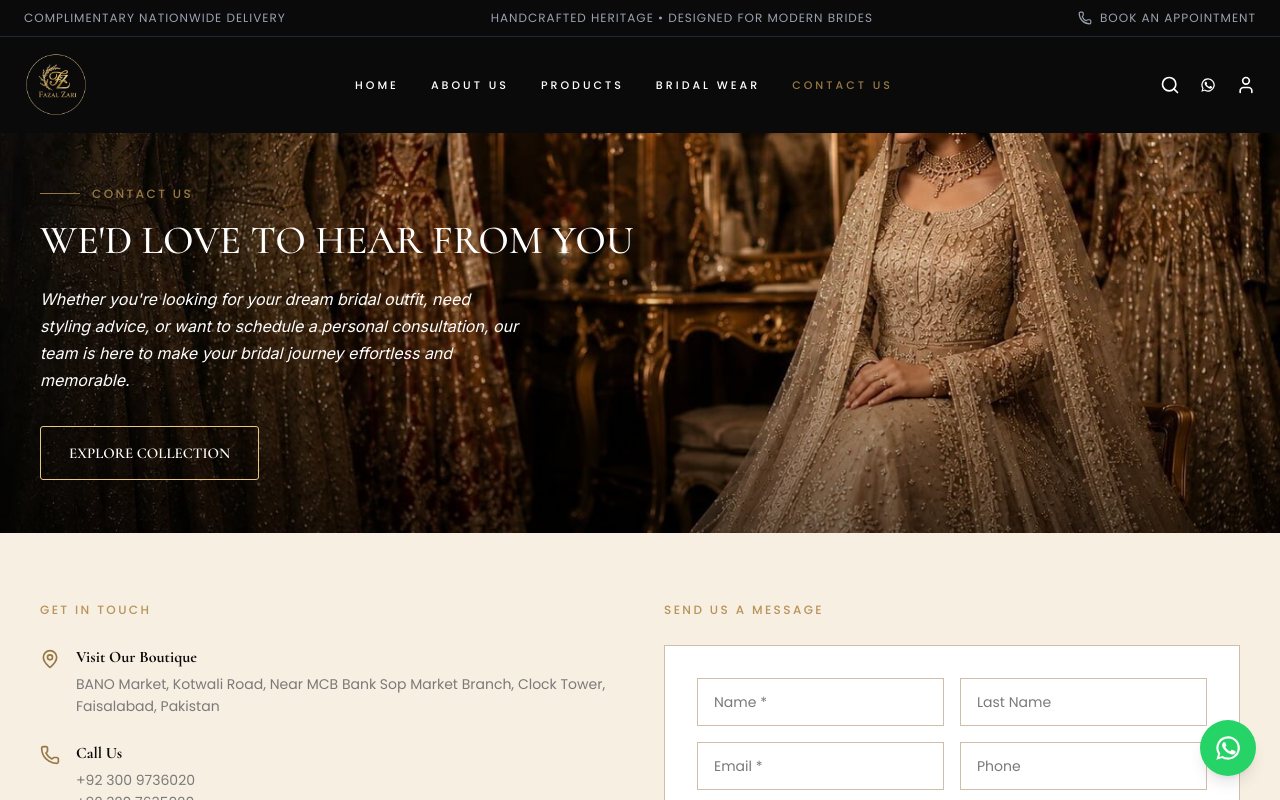
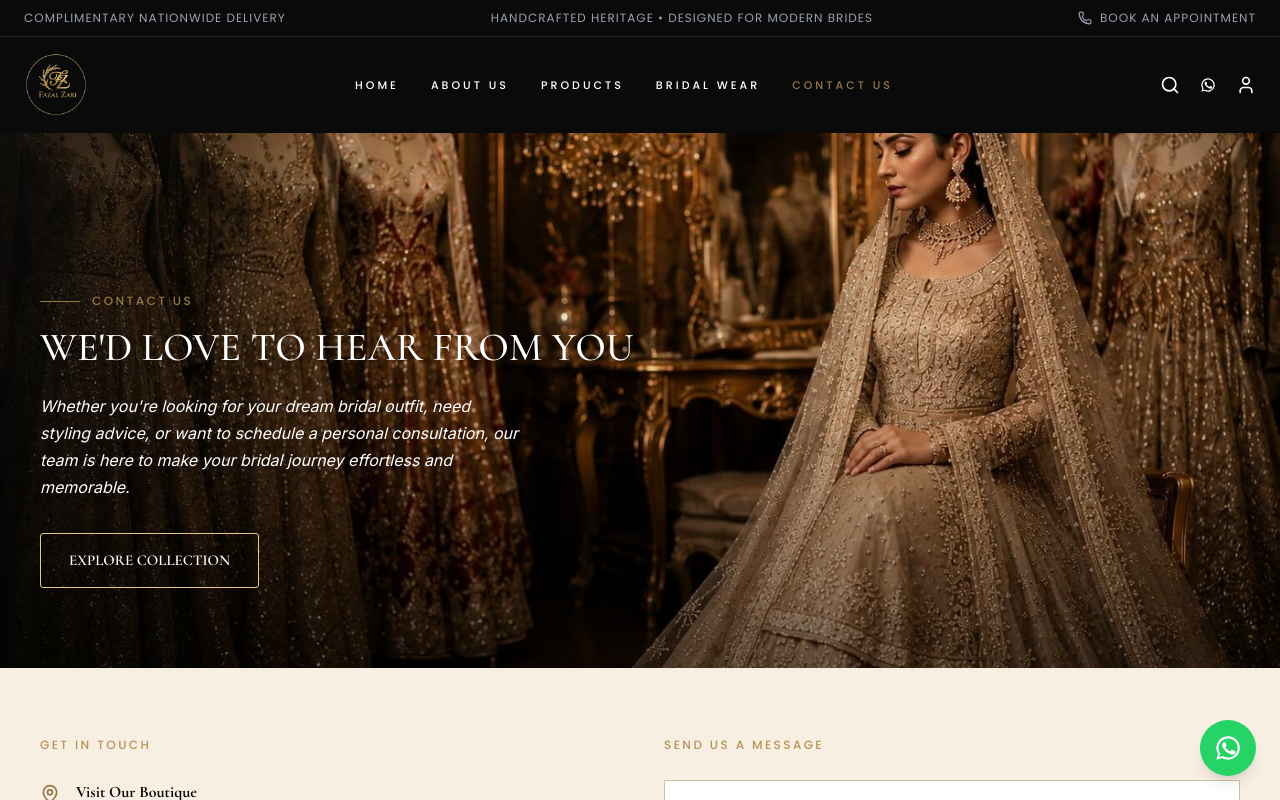
Before and after one commit to Ahmadprofessional/fazalzari-clone, a Next.js app: page /contact-us in a window 1280 px wide. Shown: the top 800 px of the page. Built offline with nearby package versions, Linux system fonts and the light colour scheme.

Commit message:
Fix hero section padding on Contact Us page to prevent header overlap

```diff
--- a/src/app/contact-us/page.tsx
+++ b/src/app/contact-us/page.tsx
@@ -58,7 +58,7 @@ export default function ContactUsPage() {
       <Header />
       <main className="flex flex-1 flex-col">
         {/* 1. Page hero */}
-        <section className="relative flex min-h-[40vh] sm:min-h-[50vh] w-full items-center overflow-hidden bg-ink">
+        <section className="relative flex min-h-[40vh] sm:min-h-[50vh] w-full items-center overflow-hidden bg-ink pt-32 pb-16 sm:pt-40 sm:pb-20">
           <Image
             src="/images/about-hero-bg.jpeg"
             alt="Fazal Zari bridal craftsmanship"
```
